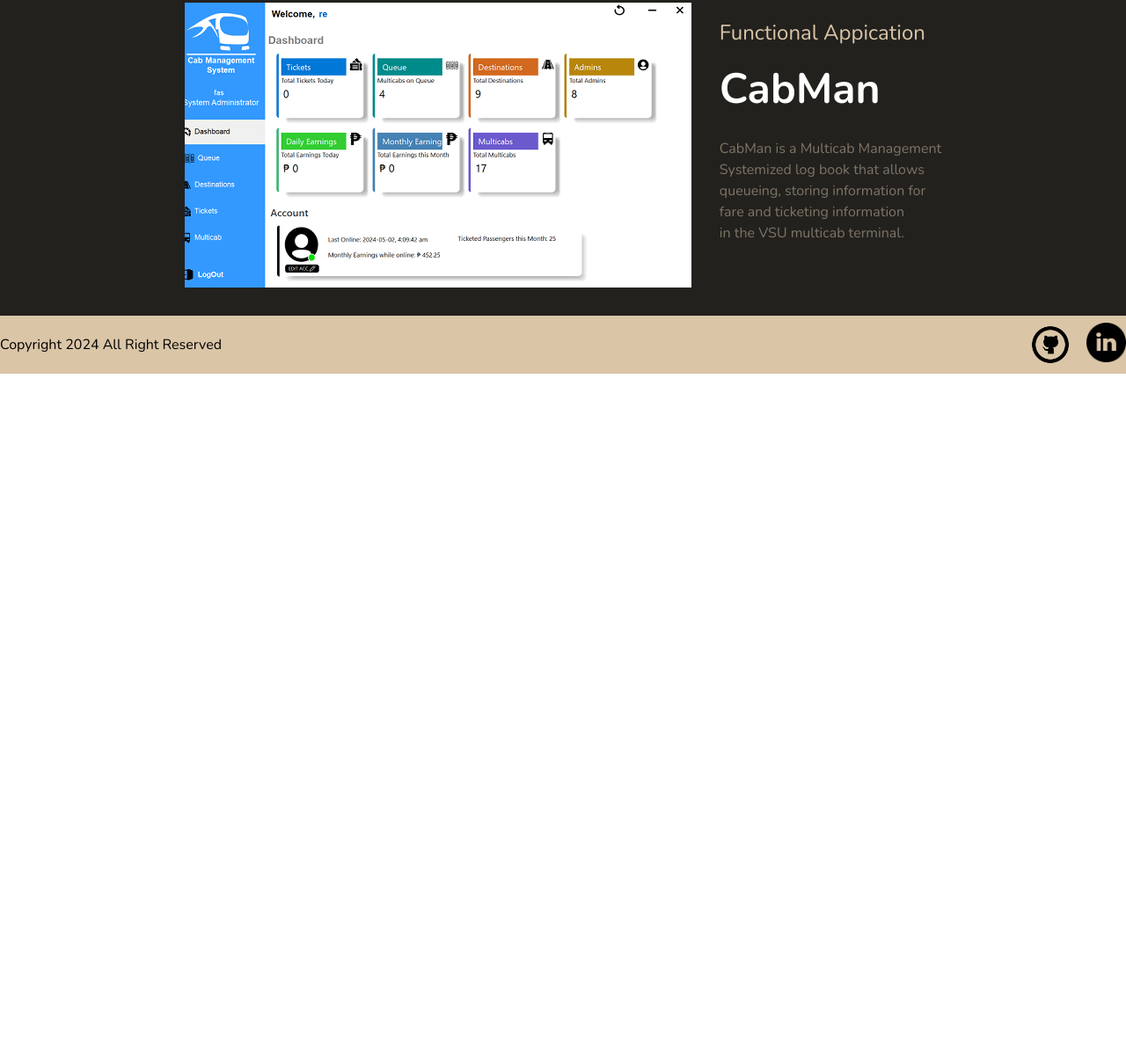
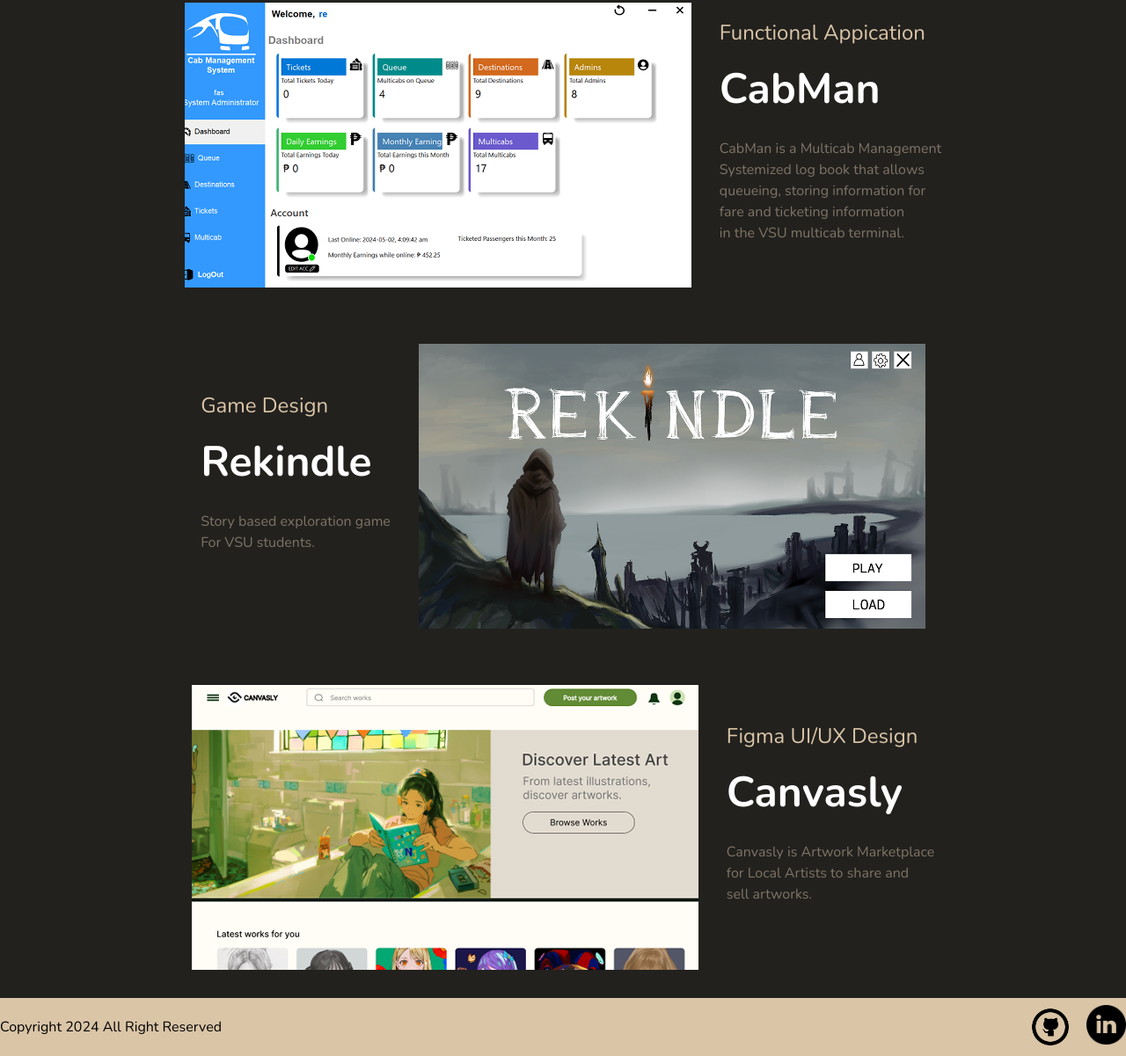
Before and after one commit to pipesSomeAndSSam/websysportfolio, a website: page pages/works.html in a window 1280 px wide. Shown: the part 2200-3401 px from the top of the page at 88% size. Before the commit the page ends 2625 px from the top, so only its background shows below. Drawn offline with nearby package versions, Linux system fonts and the light colour scheme.

Commit message:
new added

```diff
--- a/pages/works.html
+++ b/pages/works.html
@@ -122,7 +122,7 @@
                 <div class="flex mx-auto items-center py-8">
                     <div class="container mx-auto flex flex-wrap justify-center items-center gap-8 ">
                         <div>
-                            <h1 class="text-lightbrown text-2xl flex flex-wrap">Figma UI/UX Design</h1>
+                            <h1 class="text-lightbrown text-2xl flex flex-wrap">C# UI/UX Design</h1>
                             <div class="py-3"></div>
                             <h1 class="text-white-1000 text-5xl font-bold md:text-6xl lg:text-7xl xl:text-8xl">CS3 Biometrics</h1>
                             <h1 class="text-white-1000 text-5xl font-bold md:text-6xl lg:text-7xl xl:text-8xl py-1">Attendance</h1>
@@ -133,7 +133,7 @@
                         </div>
                         <div class="relative">
                             <div class="h-full rounded-xl ">
-                                <img class="rounded-xl" src="../assets/images/fig6.png" alt="CS3 biometrics Attendance UI/UX design" >
+                                <img class="rounded-xl" src="../assets/images/fig7.png" alt="CS3 biometrics Attendance UI/UX design" >
                             </div>
                         </div>
                     </div>
@@ -161,6 +161,46 @@
                         </div>
                     </div>
                 </div>
+                <!-- project 6-->
+                <div class="flex mx-auto items-center py-8">
+                    <div class="container mx-auto flex flex-wrap justify-center items-center gap-8 ">
+                        <div>
+                            <h1 class="text-lightbrown text-2xl flex flex-wrap">Game Design</h1>
+                            <div class="py-3"></div>
+                            <h1 class="text-white-1000 text-5xl font-bold md:text-6xl lg:text-7xl xl:text-8xl">Rekindle</h1>
+                            <div class="text-desat-brown sm:text-2xl md:text-3xl py-8">
+                                <p>Story based exploration game</p>
+                                <p>For VSU students.</p>
+                            </div>
+                        </div>
+                        <div class="relative">
+                            <div class="h-full rounded-xl ">
+                                <img class="rounded-xl" src="../assets/images/fig8.png" alt="CS3 biometrics Attendance UI/UX design" >
+                            </div>
+                        </div>
+                    </div>
+                </div>
+                <!-- project 7-->
+                <div class="flex mx-auto items-center py-8">
+                    <div class="container mx-auto flex flex-wrap justify-center items-center gap-8">
+                        <div class="relative">
+                            <div class="h-full rounded-xl">
+                                <img class="rounded-xl" src="../assets/images/fig9.png" alt="CabMan app screenshot" >
+                            </div>
+                        </div>
+                        <div>
+                            <h1 class="text-lightbrown text-2xl flex flex-wrap">Figma UI/UX Design</h1>
+                            <div class="py-3"></div>
+                            <h1 class="text-white-1000 text-5xl font-bold md:text-6xl lg:text-7xl xl:text-8xl">Canvasly</h1>
+                            <div class="text-desat-brown sm:text-2xl md:text-3xl py-8">
+                                <p>Canvasly is Artwork Marketplace</p>
+                                <p>for Local Artists to share and</p>
+                                <p>sell artworks.</p>
+                            </div>
+                        </div>
+                    </div>
+                </div>
+                <div class="h-0.5 md:hidden bg-desatbrown mx-auto" style="width: 380px;"></div>
             </div>
         </div>
     </div>
```
Also changed, not shown: pages/resume.html (+1 -1 lines), assets/images/fig7.png (added), assets/images/fig8.png (added), assets/images/fig9.png (added), assets/images/resume pic of me1.png (added).
